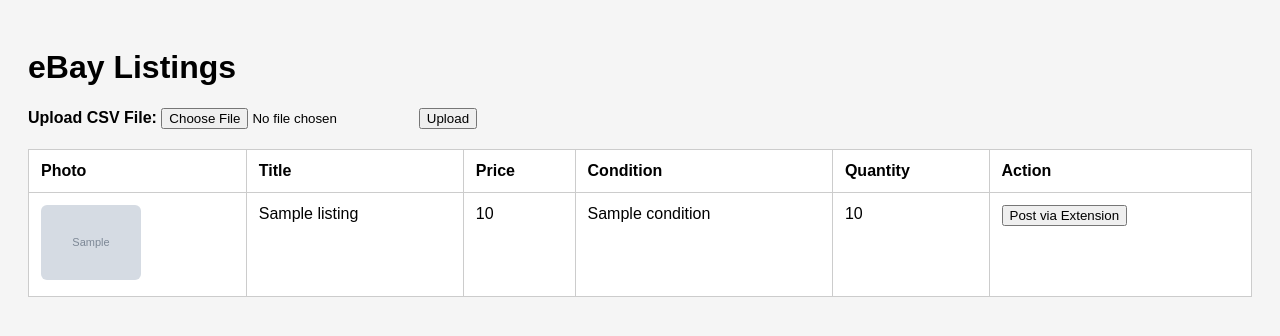
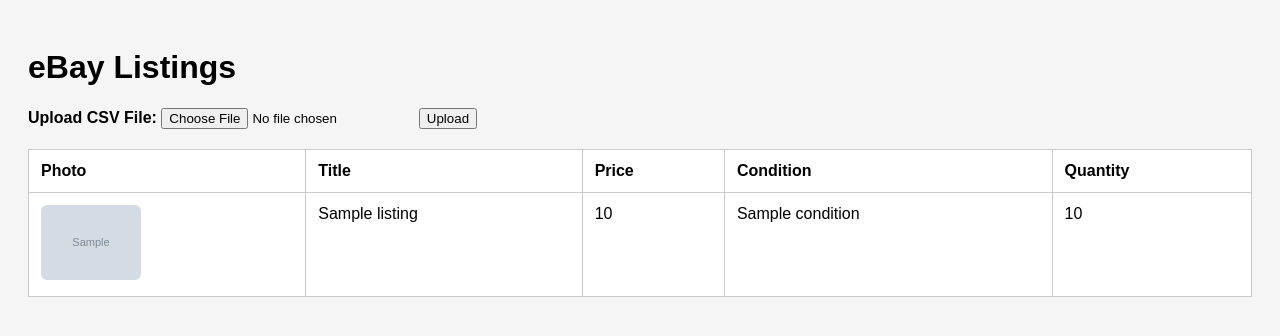
Before and after one commit to chunklafunk/Crossposter, a Flask app: template templates/index.html in a window 1280 px wide. Shown: the top 336 px of the page. Run offline with Flask 3, Linux system fonts and the light colour scheme; the template is opened without the code that fills it: most values are stand-ins (such as "Sample title", 1, 10 or a date in 2020); grey boxes marked "Sample" are stand-in pictures.

Commit message:
Update index.html

```diff
--- a/templates/index.html
+++ b/templates/index.html
@@ -68,7 +68,6 @@
       <th>Price</th>
       <th>Condition</th>
       <th>Quantity</th>
-      <th>Action</th>
     </tr>
   </thead>
   <tbody>
@@ -91,11 +90,6 @@
       <td>{{ listing.Price or listing.price }}</td>
       <td>{{ listing.Condition or listing.condition }}</td>
       <td>{{ listing.Quantity or listing.quantity }}</td>
-      <td>
-        <button class="action-btn" type="button" onclick='sendBtnListing({{ listing | tojson }})'>
-          Post via Extension
-        </button>
-      </td>
     </tr>
     {% endfor %}
   </tbody>
@@ -103,15 +97,12 @@
 {% endif %}
 
 <script>
-  let imageMap = {};
-  let lastListing = null;
-
+  const imageMap = {};
   {% for listing in listings %}
     imageMap[{{ loop.index }}] = {{ listing.images|tojson }};
   {% endfor %}
 
   const currentIndexes = {};
-
   function navigate(rowId, direction) {
     if (!imageMap[rowId]) return;
     currentIndexes[rowId] = (currentIndexes[rowId] || 0) + direction;
@@ -121,23 +112,6 @@
     const imgTag = document.getElementById('img-' + rowId);
     imgTag.src = imageMap[rowId][currentIndexes[rowId]];
   }
-
-  function sendBtnListing(listing) {
-    lastListing = listing;
-
-    const payload = {
-      type: "POST_LISTING_TO_MERCARI",
-      payload: {
-        title: listing.Title || listing.title || "",
-        price: listing["Current price"] || listing.price || "",
-        description: "Posted via Crossposter",
-        images: listing.images || []
-      }
-    };
-
-    console.log("[Crossposter] Sending message from Flask page:", payload);
-    window.postMessage(payload, "*");
-  }
 </script>
 
 </body>
```
